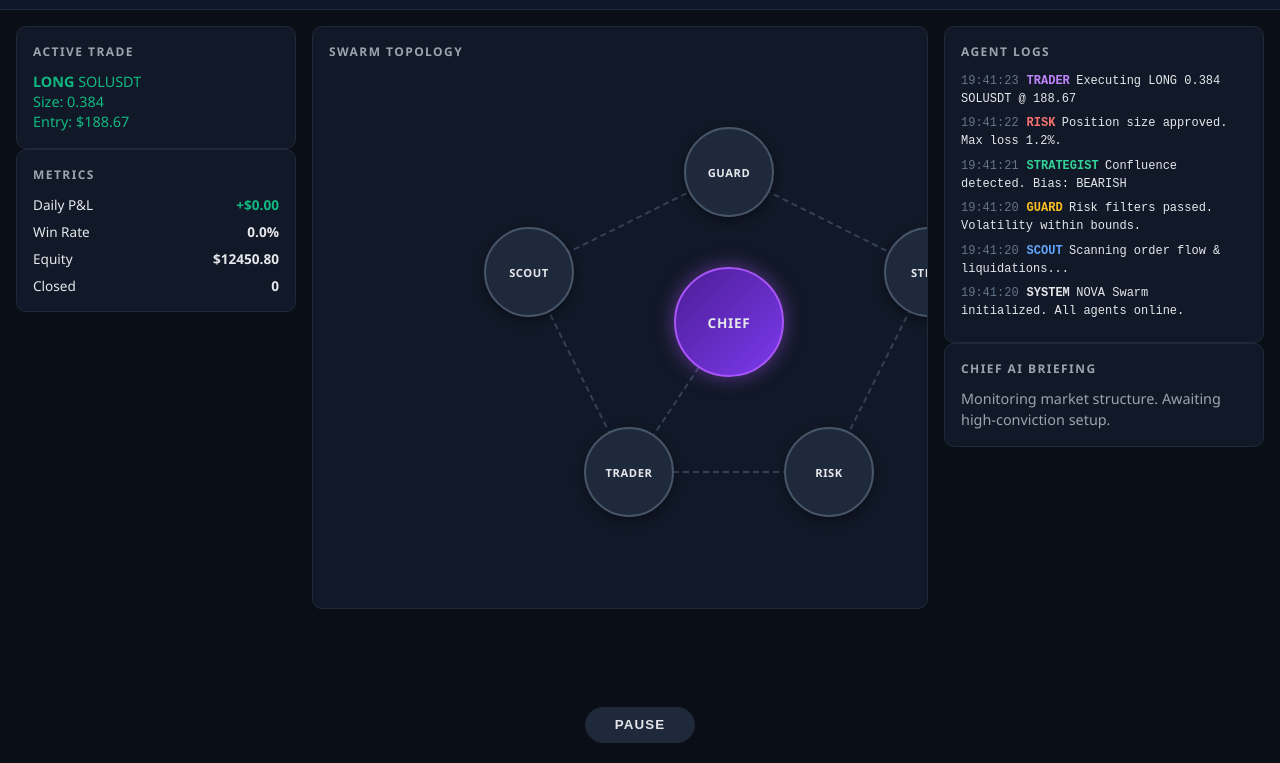
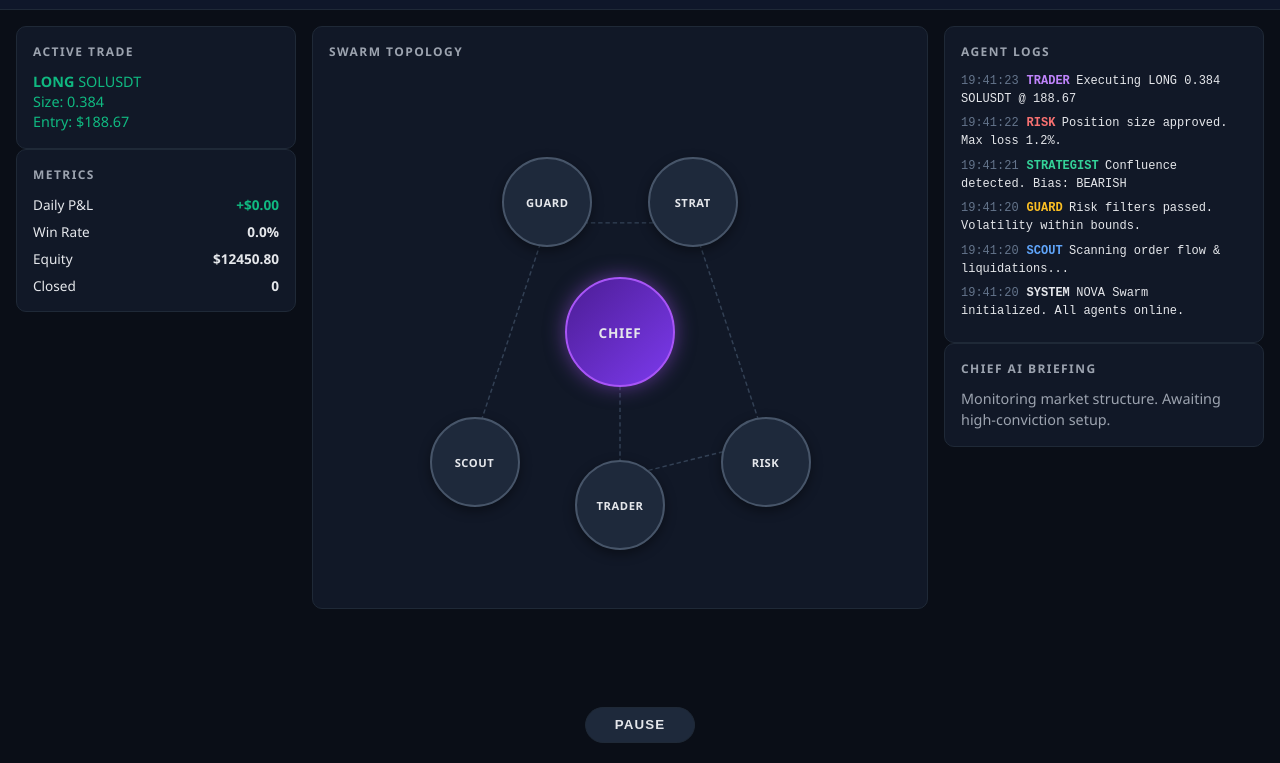
Before and after one commit to grajdeanuliviuionut-netizen/nova-swarm-live, a website: page index.html in a window 1280 px wide. Shown: the part 37-800 px from the top of the page. Drawn offline with Linux system fonts and the light colour scheme.

Commit message:
Update swarm topology with percentage positions, grid, and data packet

```diff
--- a/index.html
+++ b/index.html
@@ -35,25 +35,30 @@
             <div class="panel swarm-panel">
                 <h2>SWARM TOPOLOGY</h2>
                 <div id="swarm-container" class="swarm-container">
+                    <!-- The glowing background grid -->
+                    <div class="grid-bg"></div>
+
                     <!-- SVG Lines -->
-                    <svg id="swarm-svg">
-                        <!-- The pipeline path -->
-                        <path id="path-1" d="M 200 200 L 400 100" class="line" />
-                        <path id="path-2" d="M 400 100 L 600 200" class="line" />
-                        <path id="path-3" d="M 600 200 L 500 400" class="line" />
-                        <path id="path-4" d="M 500 400 L 300 400" class="line" />
-                        <path id="path-5" d="M 300 400 L 200 200" class="line" />
-                        <path id="path-6" d="M 300 400 L 400 250" class="line" /> <!-- Trader to Chief -->
+                    <svg id="swarm-svg" viewBox="0 0 800 600" preserveAspectRatio="xMidYMid meet">
+                        <!-- Defining paths for the data packets to travel on -->
+                        <path id="path-scout-guard" d="M 200 450 L 300 150" class="line" />
+                        <path id="path-guard-strat" d="M 300 150 L 500 150" class="line" />
+                        <path id="path-strat-risk" d="M 500 150 L 600 450" class="line" />
+                        <path id="path-risk-trader" d="M 600 450 L 400 500" class="line" />
+                        <path id="path-trader-chief" d="M 400 500 L 400 300" class="line" />
                     </svg>
 
                     <!-- Nodes -->
-                    <div class="node" id="node-SCOUT" style="left: 200px; top: 200px;">SCOUT</div>
-                    <div class="node" id="node-GUARD" style="left: 400px; top: 100px;">GUARD</div>
-                    <div class="node" id="node-STRATEGIST" style="left: 600px; top: 200px;">STRAT</div>
-                    <div class="node" id="node-RISK" style="left: 500px; top: 400px;">RISK</div>
-                    <div class="node" id="node-TRADER" style="left: 300px; top: 400px;">TRADER</div>
+                    <div class="node" id="node-SCOUT" style="left: 25%; top: 75%;">SCOUT</div>
+                    <div class="node" id="node-GUARD" style="left: 37.5%; top: 25%;">GUARD</div>
+                    <div class="node" id="node-STRATEGIST" style="left: 62.5%; top: 25%;">STRAT</div>
+                    <div class="node" id="node-RISK" style="left: 75%; top: 75%;">RISK</div>
+                    <div class="node" id="node-TRADER" style="left: 50%; top: 83.3%;">TRADER</div>
 
-                    <div class="node chief" id="node-CHIEF" style="left: 400px; top: 250px;">CHIEF</div>
+                    <div class="node chief" id="node-CHIEF" style="left: 50%; top: 50%;">CHIEF</div>
+
+                    <!-- The moving data packet -->
+                    <div id="data-packet" class="data-packet"></div>
                 </div>
             </div>
         </section>
```
